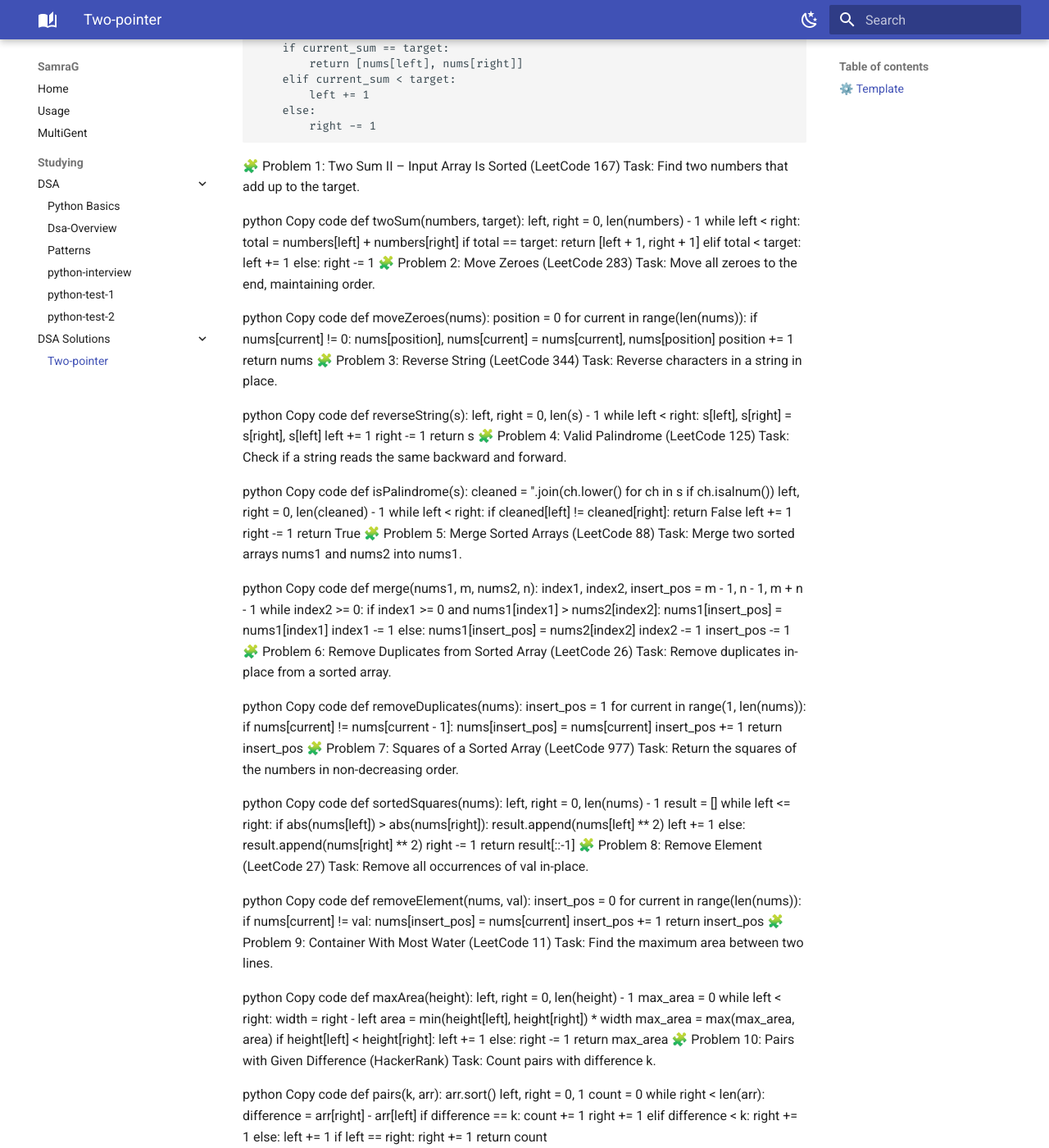
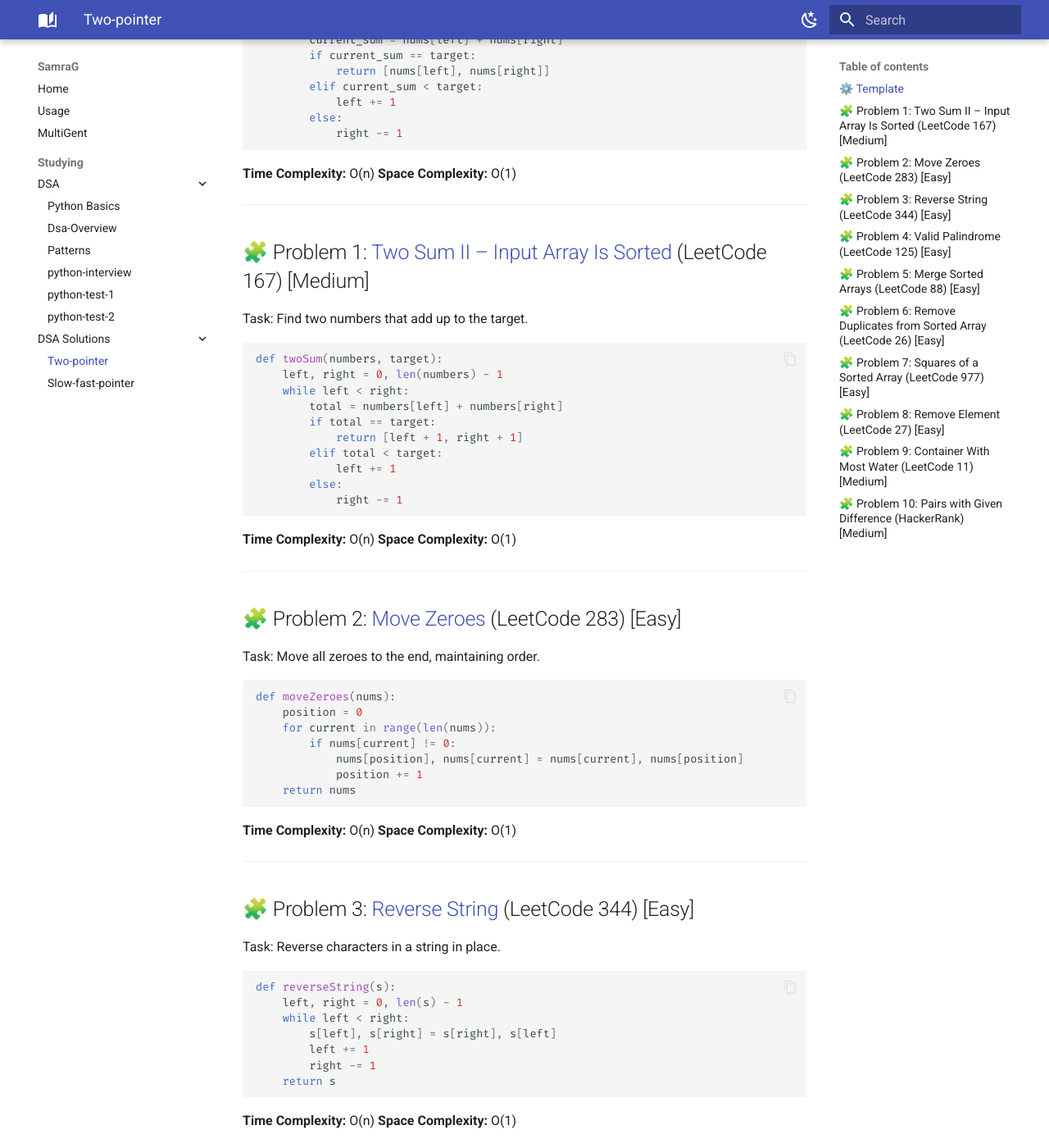
Before and after one commit to Sam2636/sam-agents, an MkDocs documentation site: the page built from docs/Two-pointer.md, in a window 1280 px wide and 1400 px high, scrolled down 456 px. Shown: the whole window at 82% size. Built offline with MkDocs 1.6.1 and Material for MkDocs 9.7.7, drawn with Linux system fonts in a browser that asks for light colours; some of the changed text lies outside the part shown.

Commit message:
adding change in two pointer

````diff
--- a/docs/Two-pointer.md
+++ b/docs/Two-pointer.md
@@ -19,13 +19,18 @@
             left += 1
         else:
             right -= 1
+```
 
+**Time Complexity:** O(n)
+**Space Complexity:** O(1)
 
-🧩 Problem 1: Two Sum II – Input Array Is Sorted (LeetCode 167)
+---
+
+## 🧩 Problem 1: [Two Sum II – Input Array Is Sorted](https://leetcode.com/problems/two-sum-ii-input-array-is-sorted/) (LeetCode 167) [Medium]
+
 Task: Find two numbers that add up to the target.
 
-python
-Copy code
+```python
 def twoSum(numbers, target):
     left, right = 0, len(numbers) - 1
     while left < right:
@@ -36,11 +41,18 @@
             left += 1
         else:
             right -= 1
-🧩 Problem 2: Move Zeroes (LeetCode 283)
+```
+
+**Time Complexity:** O(n)
+**Space Complexity:** O(1)
+
+---
+
+## 🧩 Problem 2: [Move Zeroes](https://leetcode.com/problems/move-zeroes/) (LeetCode 283) [Easy]
+
 Task: Move all zeroes to the end, maintaining order.
 
-python
-Copy code
+```python
 def moveZeroes(nums):
     position = 0
     for current in range(len(nums)):
@@ -48,11 +60,18 @@
             nums[position], nums[current] = nums[current], nums[position]
             position += 1
     return nums
-🧩 Problem 3: Reverse String (LeetCode 344)
+```
+
+**Time Complexity:** O(n)
+**Space Complexity:** O(1)
+
+---
+
+## 🧩 Problem 3: [Reverse String](https://leetcode.com/problems/reverse-string/) (LeetCode 344) [Easy]
+
 Task: Reverse characters in a string in place.
 
-python
-Copy code
+```python
 def reverseString(s):
     left, right = 0, len(s) - 1
     while left < right:
@@ -60,11 +79,18 @@
         left += 1
         right -= 1
     return s
-🧩 Problem 4: Valid Palindrome (LeetCode 125)
+```
+
+**Time Complexity:** O(n)
+**Space Complexity:** O(1)
+
+---
+
+## 🧩 Problem 4: [Valid Palindrome](https://leetcode.com/problems/valid-palindrome/) (LeetCode 125) [Easy]
+
 Task: Check if a string reads the same backward and forward.
 
-python
-Copy code
+```python
 def isPalindrome(s):
     cleaned = ''.join(ch.lower() for ch in s if ch.isalnum())
     left, right = 0, len(cleaned) - 1
@@ -74,11 +100,18 @@
         left += 1
         right -= 1
     return True
-🧩 Problem 5: Merge Sorted Arrays (LeetCode 88)
-Task: Merge two sorted arrays nums1 and nums2 into nums1.
+```
 
-python
-Copy code
+**Time Complexity:** O(n)
+**Space Complexity:** O(n)
+
+---
+
+## 🧩 Problem 5: [Merge Sorted Arrays](https://leetcode.com/problems/merge-sorted-array/) (LeetCode 88) [Easy]
+
+Task: Merge two sorted arrays `nums1` and `nums2` into `nums1`.
+
+```python
 def merge(nums1, m, nums2, n):
     index1, index2, insert_pos = m - 1, n - 1, m + n - 1
     while index2 >= 0:
@@ -89,11 +122,18 @@
             nums1[insert_pos] = nums2[index2]
             index2 -= 1
         insert_pos -= 1
-🧩 Problem 6: Remove Duplicates from Sorted Array (LeetCode 26)
+```
+
+**Time Complexity:** O(m+n)
+**Space Complexity:** O(1)
+
+---
+
+## 🧩 Problem 6: [Remove Duplicates from Sorted Array](https://leetcode.com/problems/remove-duplicates-from-sorted-array/) (LeetCode 26) [Easy]
+
 Task: Remove duplicates in-place from a sorted array.
 
-python
-Copy code
+```python
 def removeDuplicates(nums):
     insert_pos = 1
     for current in range(1, len(nums)):
@@ -101,11 +141,18 @@
             nums[insert_pos] = nums[current]
             insert_pos += 1
     return insert_pos
-🧩 Problem 7: Squares of a Sorted Array (LeetCode 977)
+```
+
+**Time Complexity:** O(n)
+**Space Complexity:** O(1)
+
+---
+
+## 🧩 Problem 7: [Squares of a Sorted Array](https://leetcode.com/problems/squares-of-a-sorted-array/) (LeetCode 977) [Easy]
+
 Task: Return the squares of the numbers in non-decreasing order.
 
-python
-Copy code
+```python
 def sortedSquares(nums):
     left, right = 0, len(nums) - 1
     result = []
@@ -117,11 +164,18 @@
             result.append(nums[right] ** 2)
             right -= 1
     return result[::-1]
-🧩 Problem 8: Remove Element (LeetCode 27)
-Task: Remove all occurrences of val in-place.
+```
 
-python
-Copy code
+**Time Complexity:** O(n)
+**Space Complexity:** O(n)
+
+---
+
+## 🧩 Problem 8: [Remove Element](https://leetcode.com/problems/remove-element/) (LeetCode 27) [Easy]
+
+Task: Remove all occurrences of `val` in-place.
+
+```python
 def removeElement(nums, val):
     insert_pos = 0
     for current in range(len(nums)):
@@ -129,11 +183,18 @@
             nums[insert_pos] = nums[current]
             insert_pos += 1
     return insert_pos
-🧩 Problem 9: Container With Most Water (LeetCode 11)
+```
+
+**Time Complexity:** O(n)
+**Space Complexity:** O(1)
+
+---
+
+## 🧩 Problem 9: [Container With Most Water](https://leetcode.com/problems/container-with-most-water/) (LeetCode 11) [Medium]
+
 Task: Find the maximum area between two lines.
 
-python
-Copy code
+```python
 def maxArea(height):
     left, right = 0, len(height) - 1
     max_area = 0
@@ -146,11 +207,18 @@
         else:
             right -= 1
     return max_area
-🧩 Problem 10: Pairs with Given Difference (HackerRank)
-Task: Count pairs with difference k.
+```
 
-python
-Copy code
+**Time Complexity:** O(n)
+**Space Complexity:** O(1)
+
+---
+
+## 🧩 Problem 10: [Pairs with Given Difference](https://www.hackerrank.com/challenges/pairs/problem) (HackerRank) [Medium]
+
+Task: Count pairs with difference `k`.
+
+```python
 def pairs(k, arr):
     arr.sort()
     left, right = 0, 1
@@ -167,3 +235,7 @@
         if left == right:
             right += 1
     return count
+```
+
+**Time Complexity:** O(n log n) due to sorting
+**Space Complexity:** O(1)
--- a/mkdocs.yml
+++ b/mkdocs.yml
@@ -47,6 +47,7 @@
           - python-test-2: python-test2.md
       - DSA Solutions:
           - Two-pointer: Two-pointer.md
+          - Slow-fast-pointer: slow&fast-pointer.md
 
 plugins:
   - search
````
Also changed, not shown: docs/slow&fast-pointer.md (added, +197 -0 lines).
